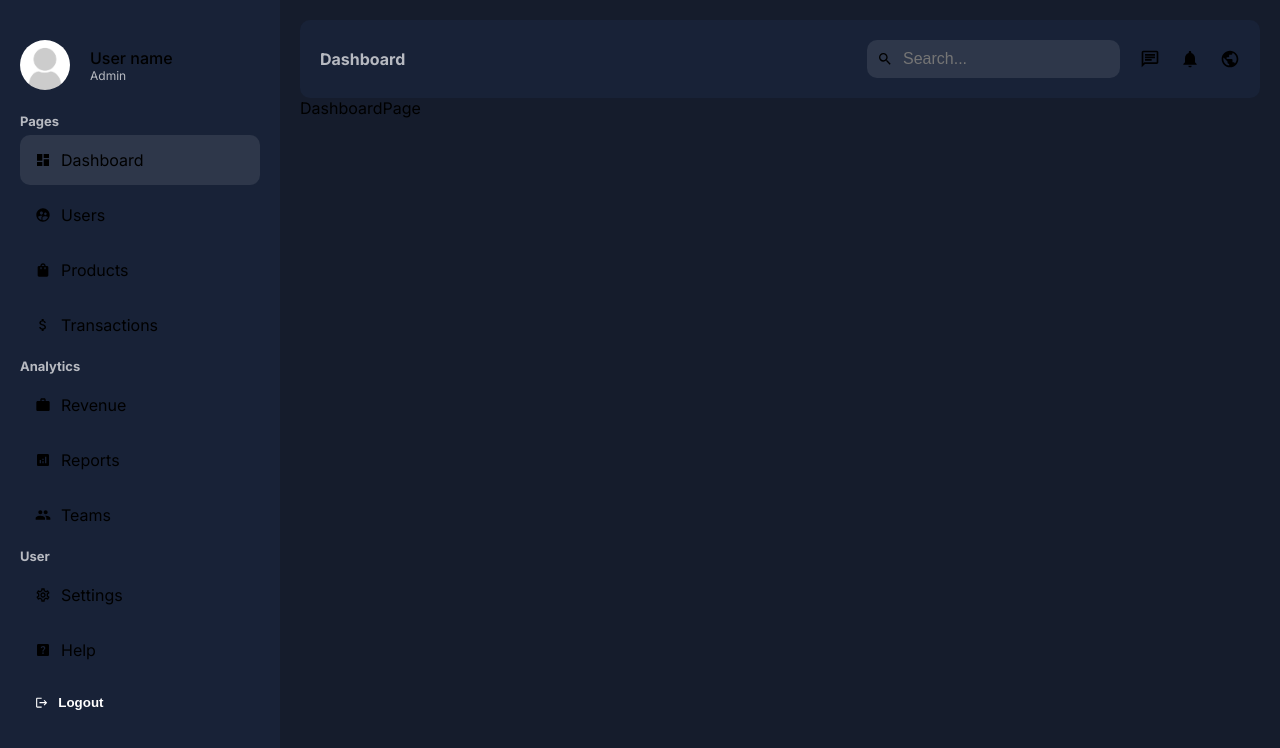
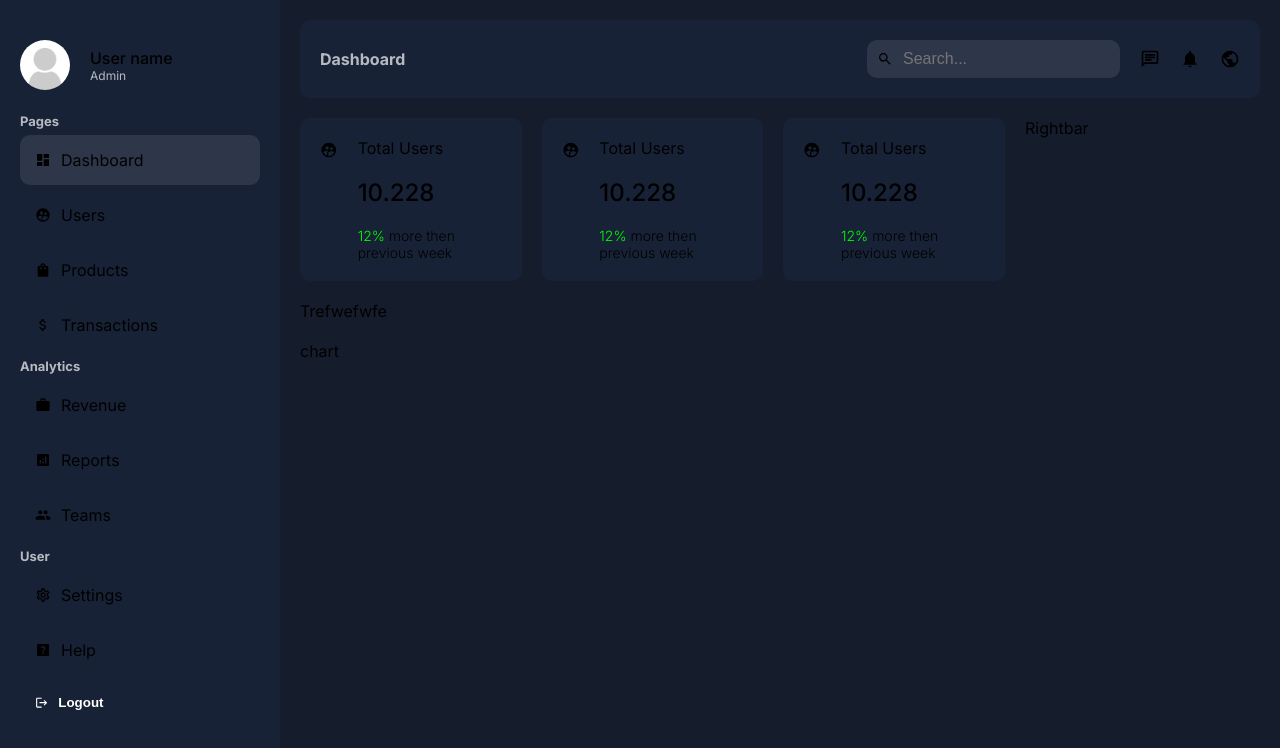
Before and after one commit to DenisDK/Admin-Dashboard, a Next.js app: page /dashboard in a window 1280 px wide. Shown: the top 748 px of the page. Built offline with nearby package versions, Linux system fonts and the light colour scheme.

Commit message:
Create Card and dashboard structure

```diff
--- a/src/app/dashboard/page.jsx
+++ b/src/app/dashboard/page.jsx
@@ -1,7 +1,25 @@
 import React from 'react'
+import style from '../ui/dashboard/dashboard.module.css'
+import { Card } from '../ui/dashboard/card/card'
+import { Rightbar } from '../ui/dashboard/rightbar/rightbar'
+import { Transactions } from '../ui/dashboard/transactions/transactions'
+import { Chart } from '../ui/dashboard/chart/chart'
 
 export default function DashboardPage() {
   return (
-    <div>DashboardPage</div>
+   <div className={style.wrapper}>
+      <div className={style.main}>
+         <div className={style.cards}>
+            <Card/>
+            <Card/>
+            <Card/>
+         </div>
+         <Transactions/>
+         <Chart/>
+      </div>
+      <div className={style.side}>
+         <Rightbar/>
+      </div>
+   </div>
   )
 }
--- /dev/null
+++ b/src/app/ui/dashboard/card/Card.jsx
@@ -0,0 +1,18 @@
+import React from 'react'
+import style from './card.module.css'
+
+// Icons
+import { MdSupervisedUserCircle } from "react-icons/md";
+
+export const Card = () => {
+  return (
+    <div className={style.container}>
+      <MdSupervisedUserCircle size={24}/>
+      <div className={style.texts}>
+         <span className={style.title}>Total Users</span>
+         <span className={style.number}>10.228</span>
+         <span className={style.detail}><spanc className={style.positive}>12%</spanc> more then previous week</span>
+      </div>
+    </div>
+  )
+}
--- /dev/null
+++ b/src/app/ui/dashboard/card/card.module.css
@@ -0,0 +1,38 @@
+.container {
+   background-color: var(--bgSoft);
+   padding: 20px;
+   border-radius: 10px;
+   display: flex;
+   gap: 20px;
+   cursor: pointer;
+   width: 100%;
+   transition: .3s;
+ }
+
+ .container:hover{
+   background-color: #2e374a;
+ }
+
+ .texts {
+   display: flex;
+   flex-direction: column;
+   gap: 20px;
+ }
+
+ .number {
+   font-size: 24px;
+   font-weight: 500;
+ }
+
+ .detail {
+   font-size: 14px;
+   font-weight: 300;
+ }
+
+ .positive {
+   color: lime;
+ }
+
+ .negative {
+   color: red;
+ }
--- /dev/null
+++ b/src/app/ui/dashboard/chart/Chart.jsx
@@ -0,0 +1,8 @@
+import React from 'react'
+import style from './chart.module.css'
+
+export const Chart = () => {
+  return (
+    <div>chart</div>
+  )
+}
--- /dev/null
+++ b/src/app/ui/dashboard/chart/chart.module.css
@@ -0,0 +1,12 @@
+.container {
+   height: 450px;
+   background-color: var(--bgSoft);
+   padding: 20px;
+   border-radius: 10px;
+ }
+
+ .title{
+   font-weight: 200;
+   color: var(--textSoft);
+   margin-bottom: 20px;
+ }
--- /dev/null
+++ b/src/app/ui/dashboard/rightbar/Rightbar.jsx
@@ -0,0 +1,8 @@
+import React from 'react'
+import style from './rightbar.module.css'
+
+export const Rightbar = () => {
+  return (
+    <div>Rightbar</div>
+  )
+}
--- /dev/null
+++ b/src/app/ui/dashboard/rightbar/rightbar.module.css
@@ -0,0 +1,59 @@
+
+.container {
+   position: fixed;
+ }
+
+ .item {
+   background: linear-gradient(to top, #182237, #253352);
+   padding: 20px 24px;
+   border-radius: 10px;
+   margin-bottom: 20px;
+   position: relative;
+ }
+
+ .bgContainer {
+   position: absolute;
+   right: 0;
+   bottom: 0;
+   width: 50%;
+   height: 50%;
+ }
+
+ .bg {
+   object-fit: contain;
+   opacity: 0.2;
+ }
+
+ .text {
+   display: flex;
+   flex-direction: column;
+   gap: 24px;
+ }
+
+ .notification {
+   font-weight: bold;
+ }
+
+ .subtitle {
+   color: var(--textSoft);
+   font-weight: 500;
+   font-size: 12px;
+ }
+
+ .desc {
+   color: var(--textSoft);
+   font-size: 14px;
+ }
+
+ .button {
+   padding: 10px;
+   display: flex;
+   align-items: center;
+   gap: 10px;
+   width: max-content;
+   background-color: #5d57c9;
+   color: white;
+   border: none;
+   border-radius: 5px;
+   cursor: pointer;
+ }
--- /dev/null
+++ b/src/app/ui/dashboard/transactions/Transactions.jsx
@@ -0,0 +1,8 @@
+import React from 'react'
+import style from './transactions.module.css'
+
+export const Transactions = () => {
+  return (
+    <div>Trefwefwfe</div>
+  )
+}
--- /dev/null
+++ b/src/app/ui/dashboard/transactions/transactions.module.css
@@ -0,0 +1,49 @@
+.container{
+   background-color: var(--bgSoft);
+   padding: 20px;
+   border-radius:10px ;
+ }
+
+ .title{
+   margin-bottom: 20px;
+   font-weight: 200;
+   color: var(--textSoft);
+ }
+
+ .table{
+   width: 100%;
+ }
+
+ .table td{
+   padding: 10px;
+ }
+
+ .user{
+   display: flex;
+   gap: 10px;
+   align-items: center;
+ }
+
+ .userImage{
+   object-fit: cover;
+   border-radius: 50%;
+ }
+
+ .status{
+   border-radius: 5px;
+   padding: 5px;
+   font-size: 14px;
+   color: white;
+ }
+
+ .pending{
+   background-color: #f7cb7375;
+ }
+
+ .done{
+   background-color: #afd6ee75;
+ }
+
+ .cancelled{
+   background-color: #f7737375;
+ }
```
